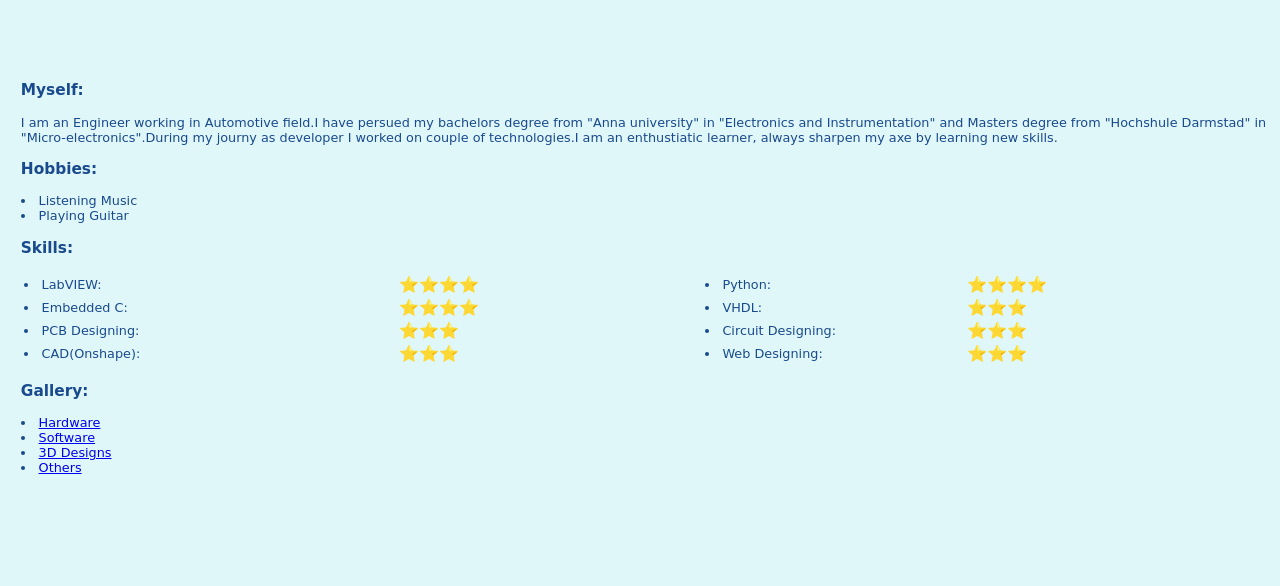
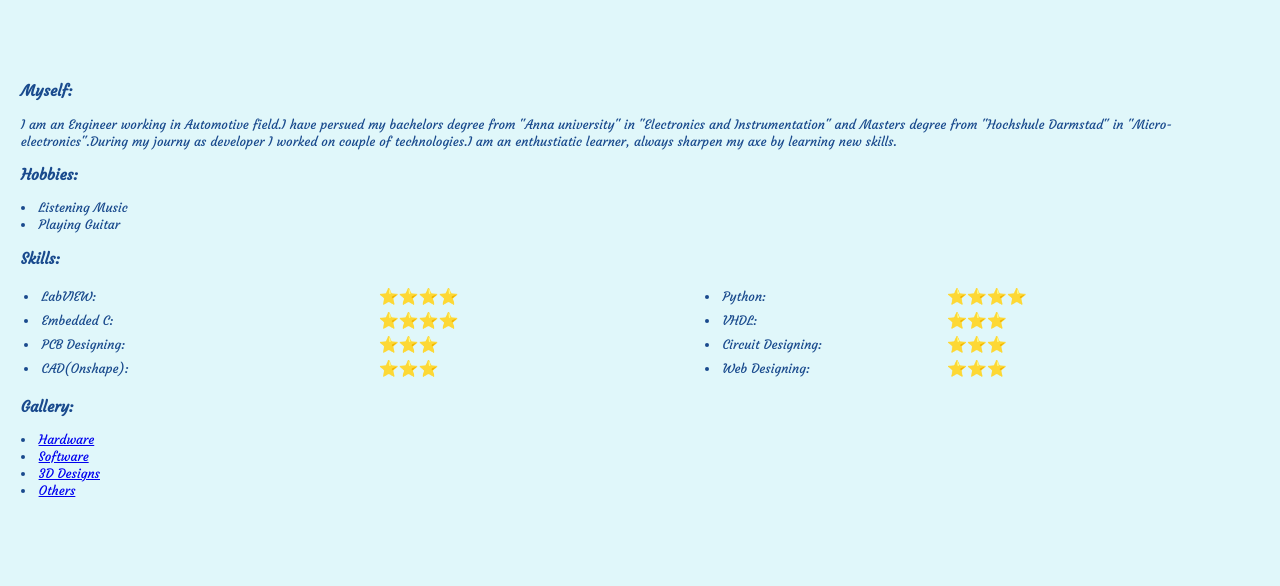
Before and after one commit to sarat-mandapati/CV, a plain HTML site: page index.html in a window 1280 px wide. Shown: the part 214-800 px from the top of the page. Drawn offline with Linux system fonts and the light colour scheme.

Commit message:
Update index.html

```diff
--- a/index.html
+++ b/index.html
@@ -4,6 +4,7 @@
     <meta charset="utf-8">
     <title> My profile </title>
     <link rel="stylesheet" href="css/styles.css">
+    <link href="https://fonts.googleapis.com/css2?family=Courgette&family=Leckerli+One&family=Source+Code+Pro:wght@700&display=swap" rel="stylesheet">
     <link rel="shortcut icon" href="Images/fav_Sarat.ico">
   </head>
   <body>
```
